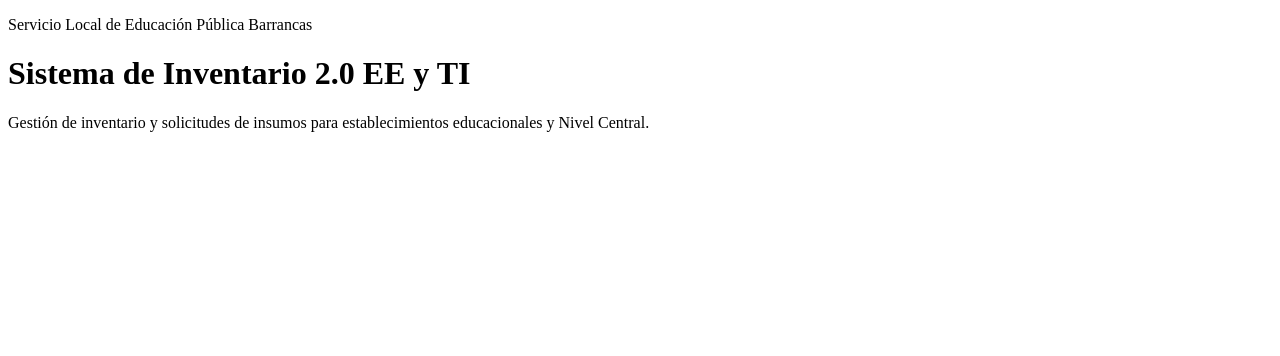
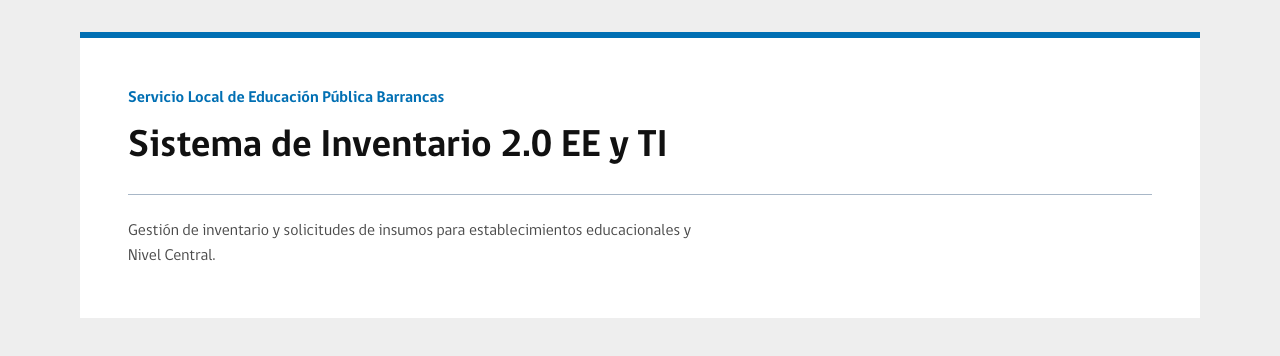
Before and after one commit to FSilva-SLEPB/inventario-barrancas, a Next.js app in the folder web/: page / in a window 1280 px wide. Shown: the top 356 px of the page. Built offline with nearby package versions, Linux system fonts and the light colour scheme.

Commit message:
Agregar tipografía gobCL y estilos de página inicial

```diff
--- /dev/null
+++ b/web/src/app/globals.css
@@ -0,0 +1,54 @@
+:root {
+  color-scheme: light;
+  --color-primario: #006fb3;
+  --color-texto: #111111;
+  --color-parrafo: #4a4a4a;
+  --color-borde: #a8b7c7;
+  --color-fondo: #eeeeee;
+}
+
+* {
+  box-sizing: border-box;
+}
+
+body {
+  margin: 0;
+  background: var(--color-fondo);
+  color: var(--color-texto);
+  font-size: 1rem;
+  line-height: 1.6;
+}
+
+main {
+  width: min(70rem, calc(100% - 2rem));
+  margin: 2rem auto;
+  padding: clamp(1.25rem, 4vw, 3rem);
+  border-top: 0.375rem solid var(--color-primario);
+  background: #ffffff;
+}
+
+main > header {
+  margin-bottom: 1.5rem;
+  padding-bottom: 1.5rem;
+  border-bottom: 1px solid var(--color-borde);
+}
+
+main > header > p {
+  margin: 0 0 0.75rem;
+  color: var(--color-primario);
+  font-weight: 700;
+}
+
+h1 {
+  margin: 0;
+  font-size: clamp(1.75rem, 4vw, 2.4rem);
+  font-weight: 700;
+  line-height: 1.2;
+  overflow-wrap: break-word;
+}
+
+main > p {
+  max-width: 68ch;
+  margin: 0;
+  color: var(--color-parrafo);
+}
--- a/web/src/app/layout.tsx
+++ b/web/src/app/layout.tsx
@@ -1,4 +1,22 @@
 import type { Metadata } from "next";
+import localFont from "next/font/local";
+import "./globals.css";
+
+const gobCl = localFont({
+  src: [
+    {
+      path: "./fonts/gobCL_Regular.otf",
+      weight: "400",
+      style: "normal",
+    },
+    {
+      path: "./fonts/gobCL_Bold.otf",
+      weight: "700",
+      style: "normal",
+    },
+  ],
+  display: "swap",
+});
 
 export const metadata: Metadata = {
   title: "Inventario 2.0 EE y TI | SLEP Barrancas",
@@ -8,7 +26,7 @@ export const metadata: Metadata = {
 
 export default function RootLayout({ children }: LayoutProps<"/">) {
   return (
-    <html lang="es-CL">
+    <html lang="es-CL" className={gobCl.className}>
       <body>{children}</body>
     </html>
   );
```
Also changed, not shown: web/src/app/fonts/gobCL_Bold.otf (added), web/src/app/fonts/gobCL_Regular.otf (added).
